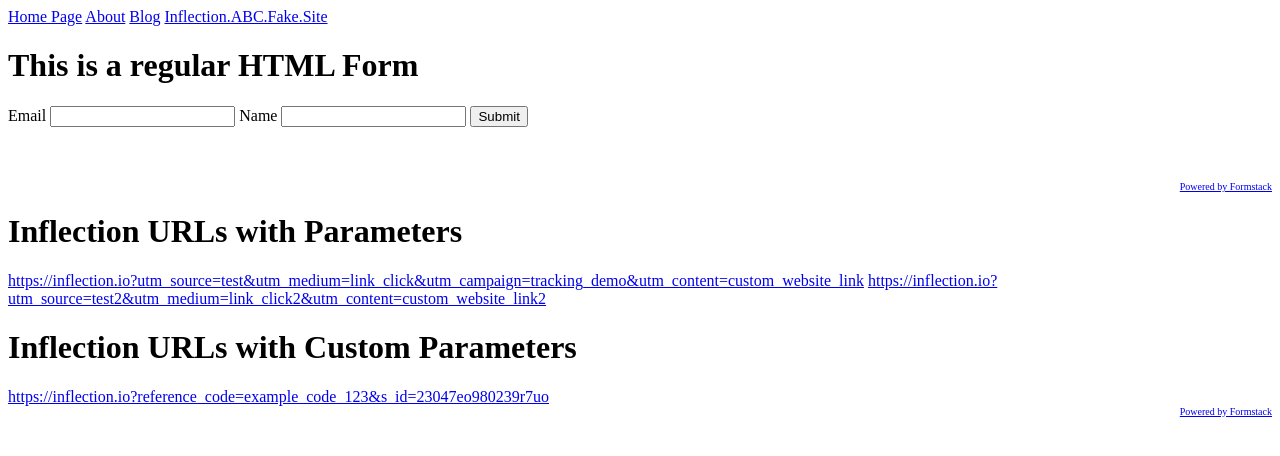
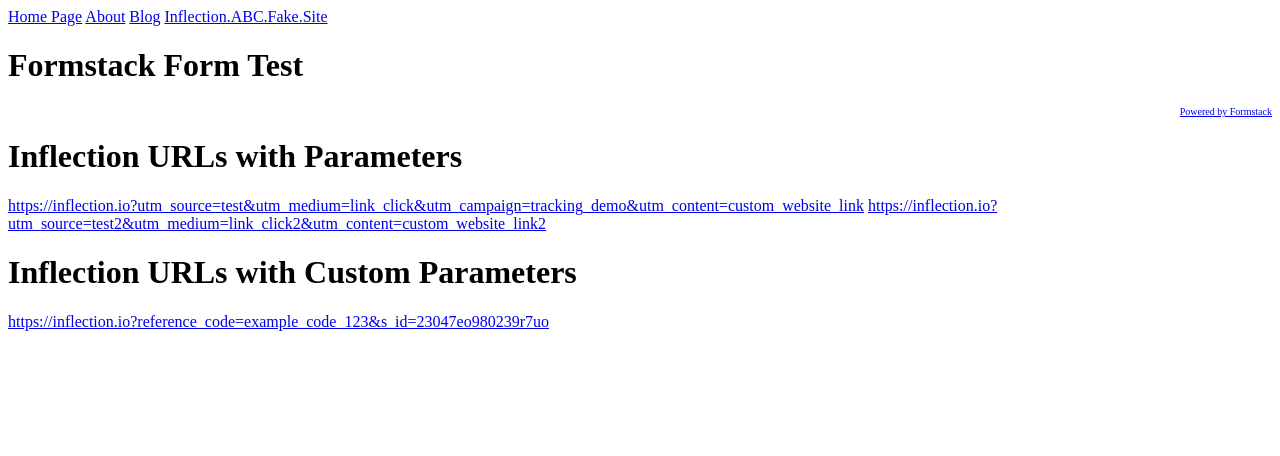
Before and after one commit to linuxavier/linuxavier.github.io, a plain HTML site: page index.html in a window 1280 px wide. Drawn offline with Linux system fonts and the light colour scheme.

Commit message:
Update index.html

```diff
--- a/index.html
+++ b/index.html
@@ -32,7 +32,7 @@
 
     <a href="http://inflection.abc/">Inflection.ABC.Fake.Site</a>
 
-
+<!--
     <h1>This is a regular HTML Form</h1>
     <form action="" method="get" id="regular-html-form">
         <label for="email">Email</label>
@@ -41,10 +41,10 @@
         <input type="text" name="name" id="name">
         <input type="submit" value="Submit">
     </form>
+ -->
 
-    <br><br><br>
-    <script type="text/javascript" src="https://gameco.formstack.com/forms/js.php/inflection_integ_test"></script><noscript><a href="https://gameco.formstack.com/forms/inflection_integ_test" title="Online Form">Online Form - Inflection Integ test</a></noscript><div style="text-align:right; font-size:x-small;"><a href="http://www.formstack.com?utm_source=jsembed&utm_medium=product&utm_campaign=product+branding&fa=h,5830644" title="Powered by Formstack">Powered by Formstack</a></div>
-
+    <h1>Formstack Form Test</h1>
+    <script type="text/javascript" src="https://sudevinflectiontest3protonmailcom.formstack.com/forms/js.php/newform1_copy"></script><noscript><a href="https://sudevinflectiontest3protonmailcom.formstack.com/forms/newform1_copy" title="Online Form">Online Form - NewForm1</a></noscript><div style="text-align:right; font-size:x-small;"><a href="http://www.formstack.com?utm_source=jsembed&utm_medium=product&utm_campaign=product+branding&fa=h,6001111" title="Powered by Formstack">Powered by Formstack</a></div>
 
 
     <h1>Inflection URLs with Parameters</h1>
@@ -62,8 +62,6 @@
     <!-- Inflection Tracking Code -->
 <!--     <script async src="https://d2gd0q37imj4mu.cloudfront.net/index.js"></script> -->
 
-    <script type="text/javascript" src="https://inflectiontest.formstack.com/forms/js.php/newform1_copy"></script><noscript><a href="https://inflectiontest.formstack.com/forms/newform1_copy" title="Online Form">Online Form - NewForm1</a></noscript><div style="text-align:right; font-size:x-small;"><a href="http://www.formstack.com?utm_source=jsembed&utm_medium=product&utm_campaign=product+branding&fa=h,5984188" title="Powered by Formstack">Powered by Formstack</a></div>
-
 </body>
 
 </html>
```
